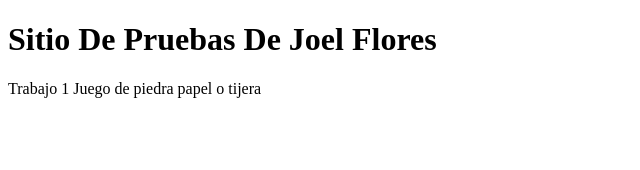
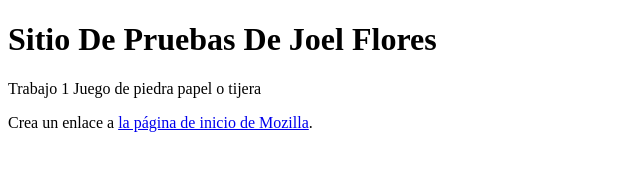
Before and after one commit to JoelFloresdp/JoelFloresdp.github.io, a plain HTML site: page index.html in a window 1280 px wide. Shown: the whole page, without its empty margins (0-640 px from the left). Drawn offline with Linux system fonts and the light colour scheme.

Commit message:
Update index.html

```diff
--- a/index.html
+++ b/index.html
@@ -8,7 +8,11 @@
 <h1 > Sitio De Pruebas De Joel Flores </h1>
 <p>
   Trabajo 1 Juego de piedra papel o tijera
-  <a href="https://github.com/JoelFloresdp/JoelFloresdp.github.io/blob/main/js/codigo.js" </a> </p>
+  <p>
+  Crea un enlace a
+  <a href="https://www.mozilla.org/es-ES/">la página de inicio de Mozilla</a>.
+</p>
+
 
 </body>
 </html>
```
